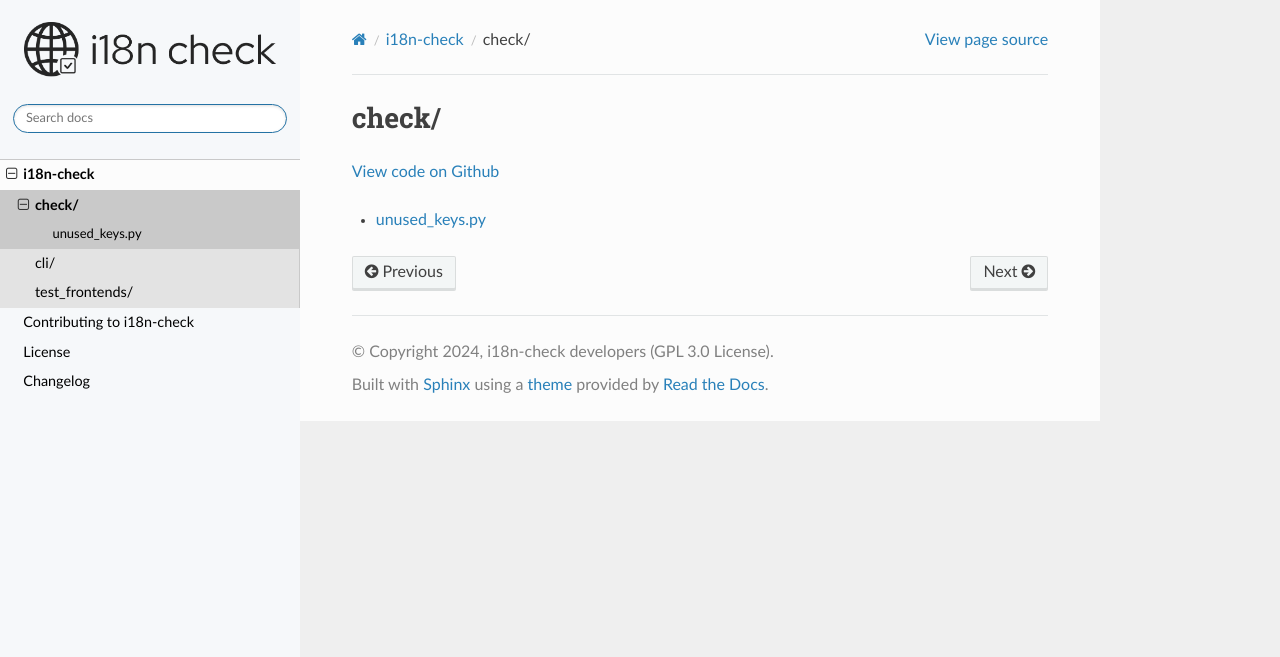
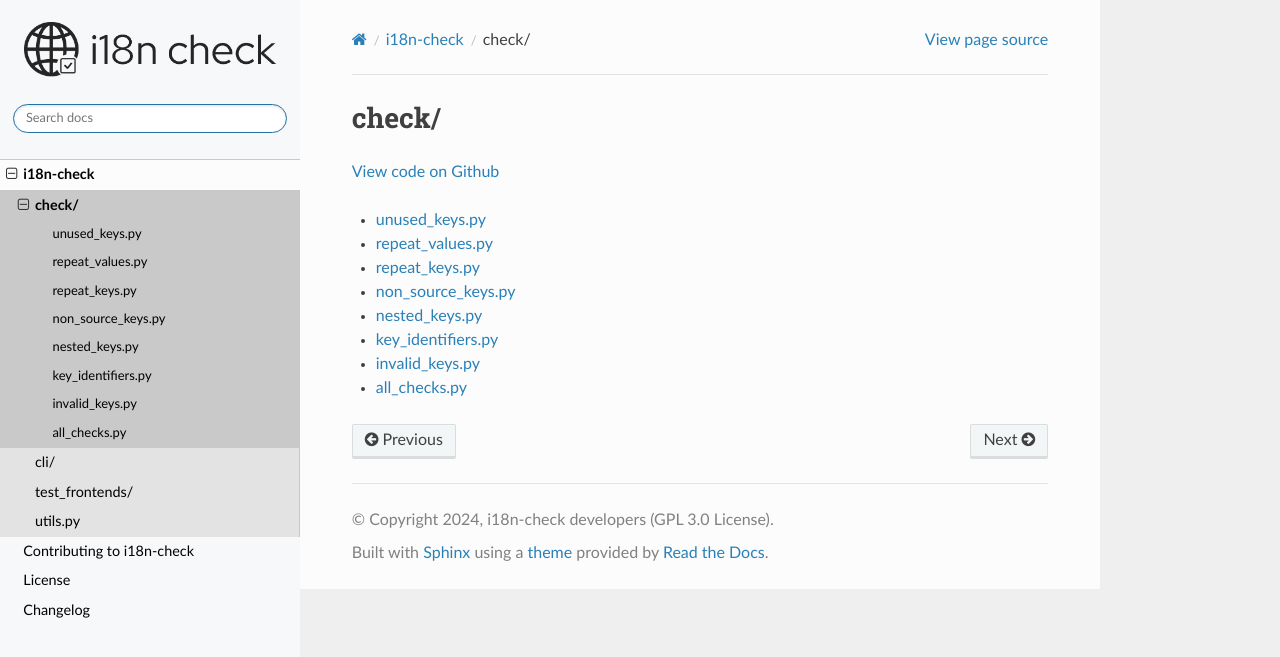
Before and after one commit to activist-org/i18n-check, a Sphinx documentation site: the page built from docs/source/i18n_check/check/index.rst, in a window 1280 px wide. Shown: the top 657 px of the page. Built offline with Sphinx 7.4.7 and the Read the Docs theme 3.1.0, drawn with Linux system fonts in a browser that asks for light colours; formulas are drawn with MathJax 3.

Commit message:
#21 Add docs for check and CLI directories (#28)
* #21 Add docs for check and CLI directories

* Update doc headers and add test frontend description

---------

Co-authored-by: Andrew Tavis McAllister <andrew.t.mcallister@gmail.com>

```diff
--- a/docs/source/i18n_check/check/index.rst
+++ b/docs/source/i18n_check/check/index.rst
@@ -7,3 +7,10 @@
     :maxdepth: 1
 
     unused_keys
+    repeat_values
+    repeat_keys
+    non_source_keys
+    nested_keys
+    key_identifiers
+    invalid_keys
+    all_checks
--- a/docs/source/i18n_check/cli/index.rst
+++ b/docs/source/i18n_check/cli/index.rst
@@ -5,3 +5,9 @@
 
 .. toctree::
     :maxdepth: 1
+
+    version
+    upgrade
+    main
+    generate_test_frontends
+    generate_config_file
--- a/docs/source/i18n_check/index.rst
+++ b/docs/source/i18n_check/index.rst
@@ -12,3 +9,8 @@
     check/index
     cli/index
     test_frontends/index
+
+.. toctree::
+    :maxdepth: 1
+
+    utils
--- a/docs/source/i18n_check/test_frontends/index.rst
+++ b/docs/source/i18n_check/test_frontends/index.rst
@@ -3,5 +3,7 @@
 
 `View code on Github <https://github.com/activist-org/i18n-check/tree/main/src/i18n_check/test_frontends>`_
 
-.. toctree::
-    :maxdepth: 1
+This directory contains test pseudocode frontends to show people how to use ``i18n-check``. One frontend is written so that all checks will pass, and one is written so that all tests will fail. The frontends are used in the following ways:
+
+- They can be generated within a directory by the user
+- They're used during development to test package functionality
--- a/docs/source/index.rst
+++ b/docs/source/index.rst
@@ -37,7 +37,7 @@
 Installation
 ============
 
-i18n-check is available for installation via `pip <https://pypi.org/project/i18n-check/>`_:
+``i18n-check`` is available for installation via `pip <https://pypi.org/project/i18n-check/>`_:
 
 .. code-block:: shell
 
@@ -51,7 +51,7 @@
     cd i18n-check
     pip install -e .
 
-To utilize the i18n-check CLI, you can execute variations of the following command in your terminal:
+To utilize the ``i18n-check`` CLI, you can execute variations of the following command in your terminal:
 
 .. code-block:: shell
 
```
Also changed, not shown: other parts of docs/source/i18n_check/index.rst (+0 -3 lines), docs/source/i18n_check/check/all_checks.rst (added, +8 -0 lines), docs/source/i18n_check/check/invalid_keys.rst (added, +8 -0 lines), docs/source/i18n_check/check/key_identifiers.rst (added, +8 -0 lines), docs/source/i18n_check/check/nested_keys.rst (added, +8 -0 lines), docs/source/i18n_check/check/non_source_keys.rst (added, +8 -0 lines), docs/source/i18n_check/check/repeat_keys.rst (added, +8 -0 lines), docs/source/i18n_check/check/repeat_values.rst (added, +8 -0 lines), docs/source/i18n_check/cli/generate_config_file.rst (added, +8 -0 lines), docs/source/i18n_check/cli/generate_test_frontends.rst (added, +8 -0 lines), docs/source/i18n_check/cli/main.rst (added, +8 -0 lines), docs/source/i18n_check/cli/upgrade.rst (added, +8 -0 lines), docs/source/i18n_check/cli/version.rst (added, +8 -0 lines), docs/source/i18n_check/utils.rst (added, +8 -0 lines).
